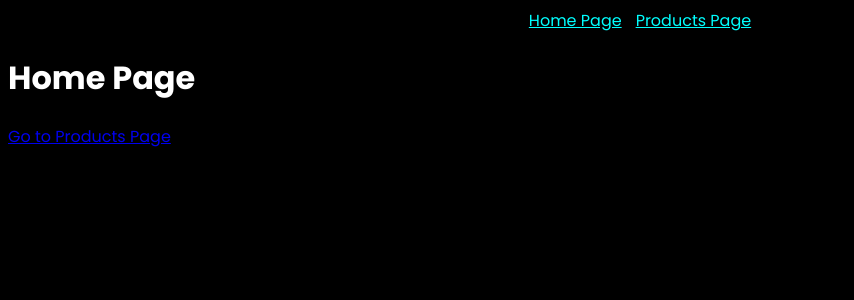
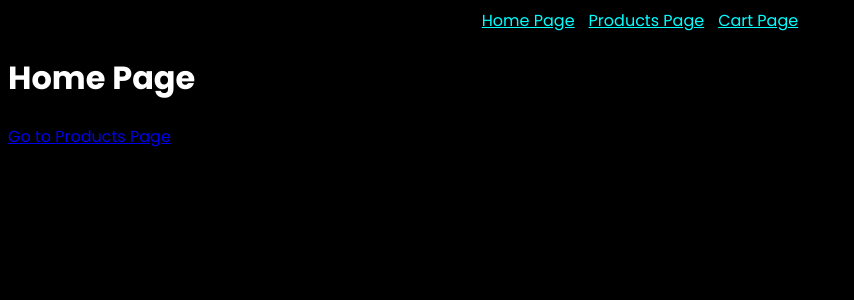
Before and after one commit to berkkdemirr/turkcell-global-bilgi-react-egitimi, a React (Vite) app: page / in a window 1280 px wide. Shown: the top 300 px of the page, without its empty margins (0-854 px from the left). Built offline with nearby package versions, Linux system fonts and the light colour scheme.

Commit message:
cart sayfası oluşturuldu

```diff
--- a/src/App.jsx
+++ b/src/App.jsx
@@ -5,6 +5,7 @@ import ProductsPage from "./pages/Products";
 import { RouterProvider, createBrowserRouter } from "react-router-dom";
 import RootLayout from "./pages/Root";
 import ErrorPage from "./pages/Error";
+import CartPage from "./pages/Cart";
 
 const router = createBrowserRouter([
   {
@@ -14,6 +15,7 @@ const router = createBrowserRouter([
     children: [
       { path: "/", element: <HomePage /> },
       { path: "/products", element: <ProductsPage /> },
+      { path: "/cart", element: <CartPage /> },
     ],
   },
 ]);
--- a/src/components/Layout/Header.jsx
+++ b/src/components/Layout/Header.jsx
@@ -11,6 +11,9 @@ const Header = () => {
         <li>
           <Link to="/products">Products Page</Link>
         </li>
+        <li>
+          <Link to="/cart">Cart Page</Link>
+        </li>
       </ul>
     </header>
   );
--- /dev/null
+++ b/src/pages/Cart.jsx
@@ -0,0 +1,11 @@
+import { Fragment } from "react";
+
+const CartPage = () => {
+  return (
+    <Fragment>
+      <h1>Cart Page</h1>
+    </Fragment>
+  );
+};
+
+export default CartPage;
```
